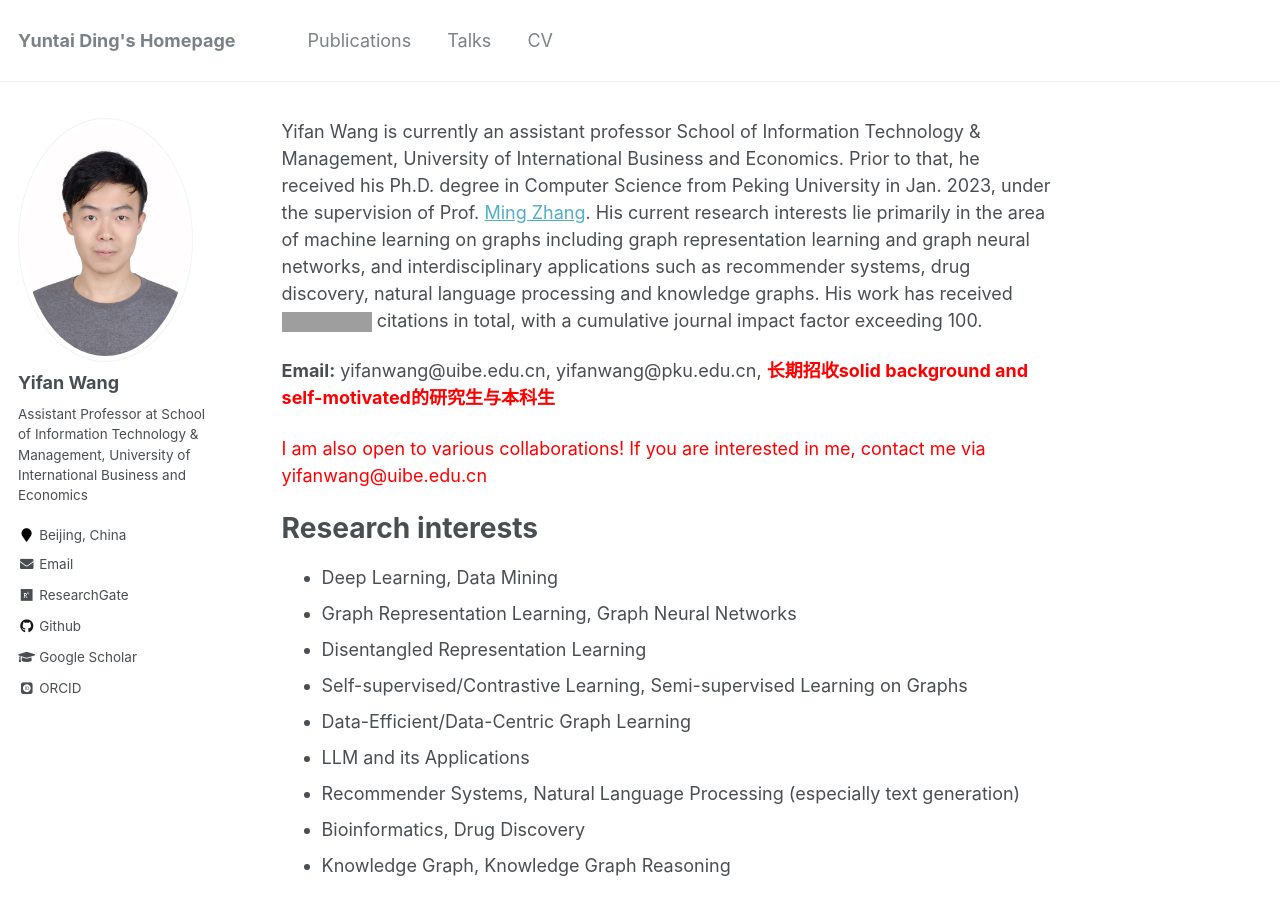
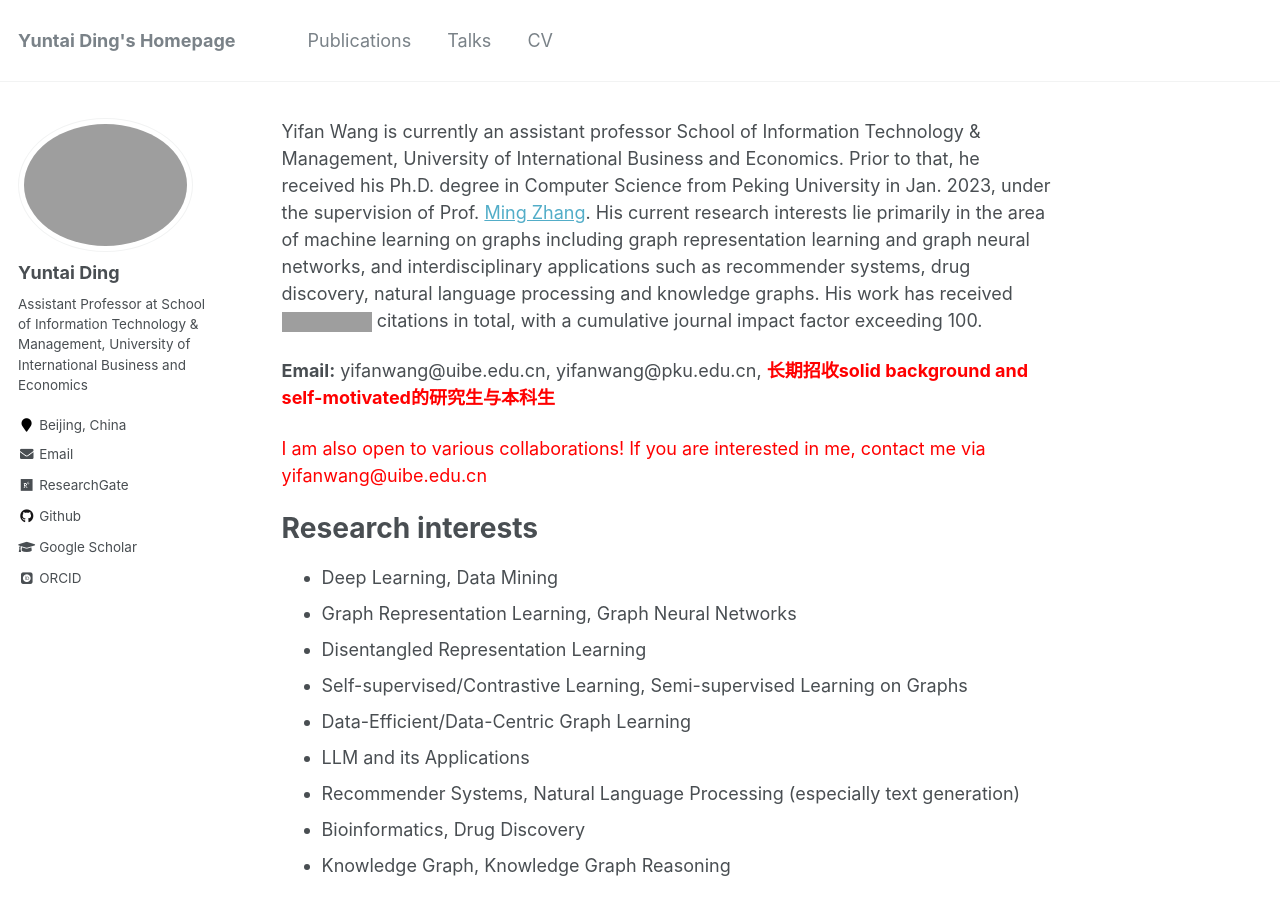
Before and after one commit to BBDing-DYT/BBDing-DYT.github.io, a Jekyll site: the page built from _pages/about.md, in a window 1280 px wide and 900 px high. Built offline with Jekyll 4.4.1, drawn with Linux system fonts in a browser that asks for light colours; some web fonts are replaced; grey boxes are pictures that could not be loaded.

Commit message:
Update _config.yml

```diff
--- a/_config.yml
+++ b/_config.yml
@@ -80,8 +80,8 @@ analytics:
 
 # Site Author
 author:
-  name             : "Yifan Wang"
-  avatar           : "yifanwang.jpeg"
+  name             : "Yuntai Ding"
+  avatar           : "yuntaiding.jpeg"
   bio              : "Assistant Professor at School of Information Technology & Management, University of International Business and Economics"
   location         : "Beijing, China"
   employer         :
```
